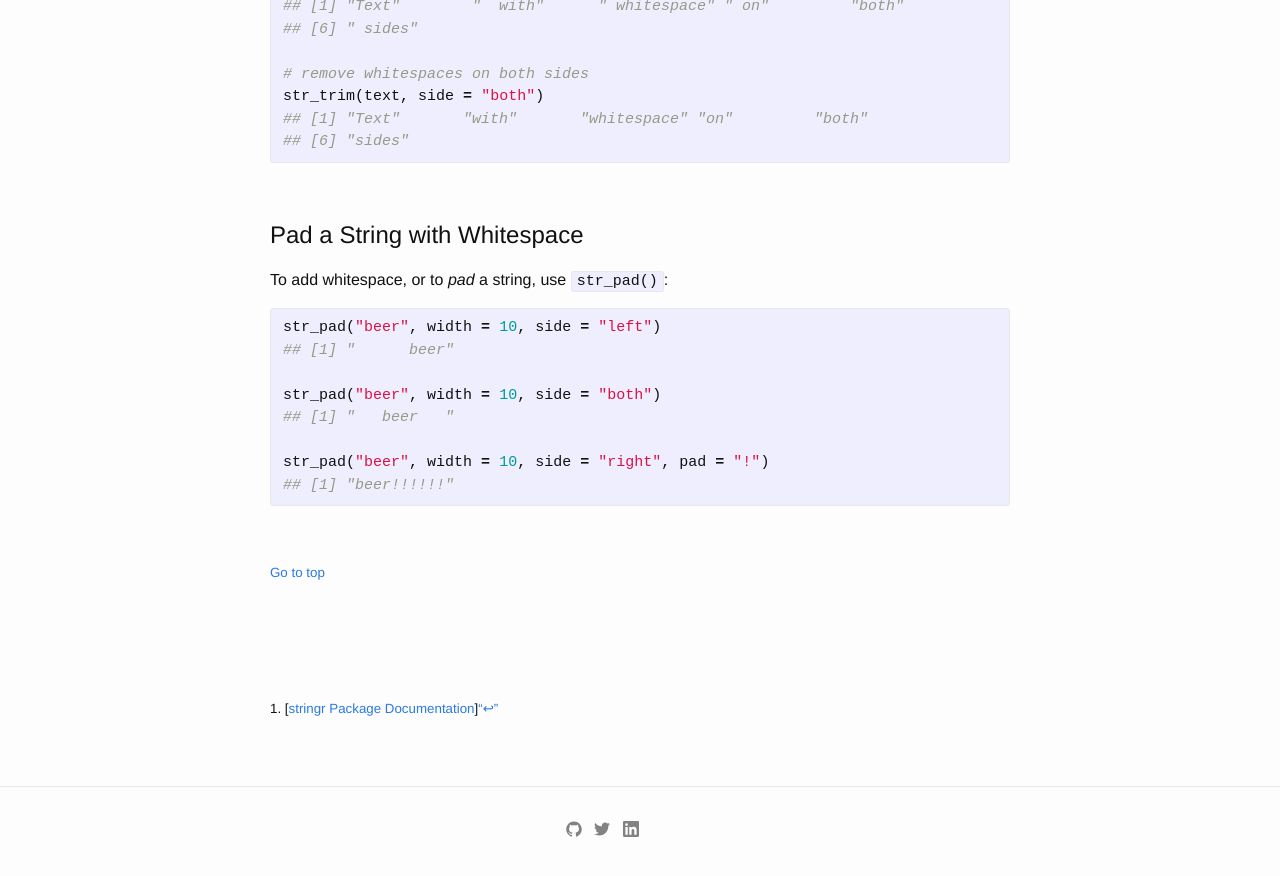
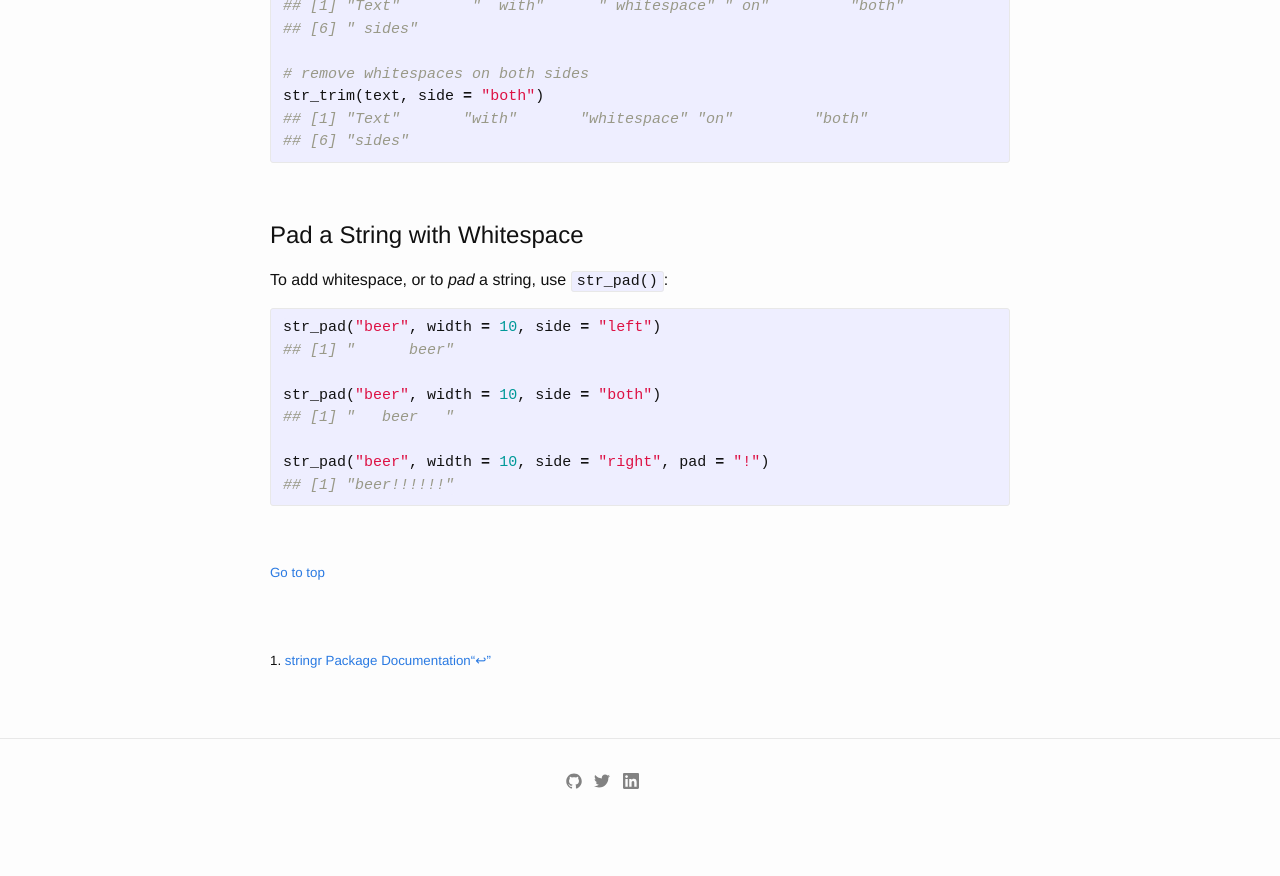
Before and after one commit to bradleyboehmke/bradleyboehmke, a Jekyll site: the page built from tutorials/manipulation_stringr.md, in a window 1280 px wide and 900 px high, scrolled down 3408 px. Shown: the top 876 px of the window. Built offline with Jekyll 4.4.1, drawn with Linux system fonts in a browser that asks for light colours; after the commit the page ends 4260 px from its top, so only the background shows below that.

Commit message:
Update manipulation_stringr.md

```diff
--- a/tutorials/manipulation_stringr.md
+++ b/tutorials/manipulation_stringr.md
@@ -33,7 +33,7 @@
 
 
 
-For more information on getting help with packages visit [here](packages).
+For more information on getting help with packages visit [here](http://bradleyboehmke.github.io/tutorials/basics/packages/).
 
 <br>
 
@@ -197,6 +197,5 @@
 
 <br>
 <br>
-<br><br>
-<sup id="fn1">1. [[stringr Package Documentation](
-http://cran.r-project.org/web/packages/stringr/index.html)]<a href="#ref1" title="Jump back to footnote 1 in the text.">"&#8617;"</a><sup>
+<sup id="fn1">1. [stringr Package Documentation](
+http://cran.r-project.org/web/packages/stringr/index.html)<a href="#ref1" title="Jump back to footnote 1 in the text.">"&#8617;"</a><sup>
```
